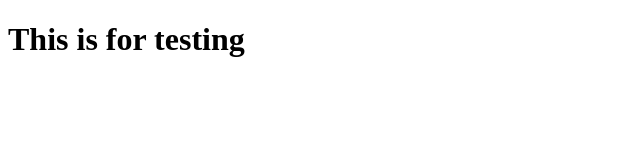
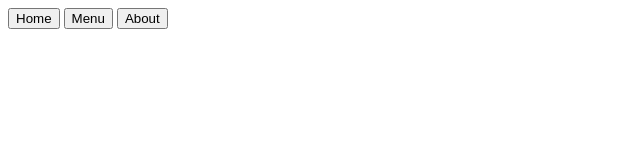
Before and after one commit to mszrsbotond/restaurant_page, a website built with webpack: page src/template.html in a window 1280 px wide. Shown: the whole page, without its empty margins (0-640 px from the left). Built offline with nearby package versions, Linux system fonts and the light colour scheme.

Commit message:
webpack final setup and testing for correct relationships

```diff
--- a/src/greeting.js
+++ /dev/null
@@ -1,2 +0,0 @@
-// greeting.js
-export const greeting = "Hello, Odinite!";
--- a/src/index.js
+++ b/src/index.js
@@ -1,4 +1 @@
-// index.js
-import { greeting } from "./greeting.js";
-
-console.log(greeting);
+console.log("This is for testing")
--- a/src/template.html
+++ b/src/template.html
@@ -1,11 +1,21 @@
 <!DOCTYPE html>
 <html lang="en">
+
 <head>
     <meta charset="UTF-8">
     <meta name="viewport" content="width=device-width, initial-scale=1.0">
     <title>Document</title>
 </head>
+
 <body>
-    <h1>This is for testing</h1>
+    <header>
+        <nav>
+            <button>Home</button>
+            <button>Menu</button>
+            <button>About</button>
+        </nav>
+    </header>
+    <div id="content" ></div>
 </body>
+
 </html>
```
Also changed, not shown: dist/index.html, dist/main.js.
